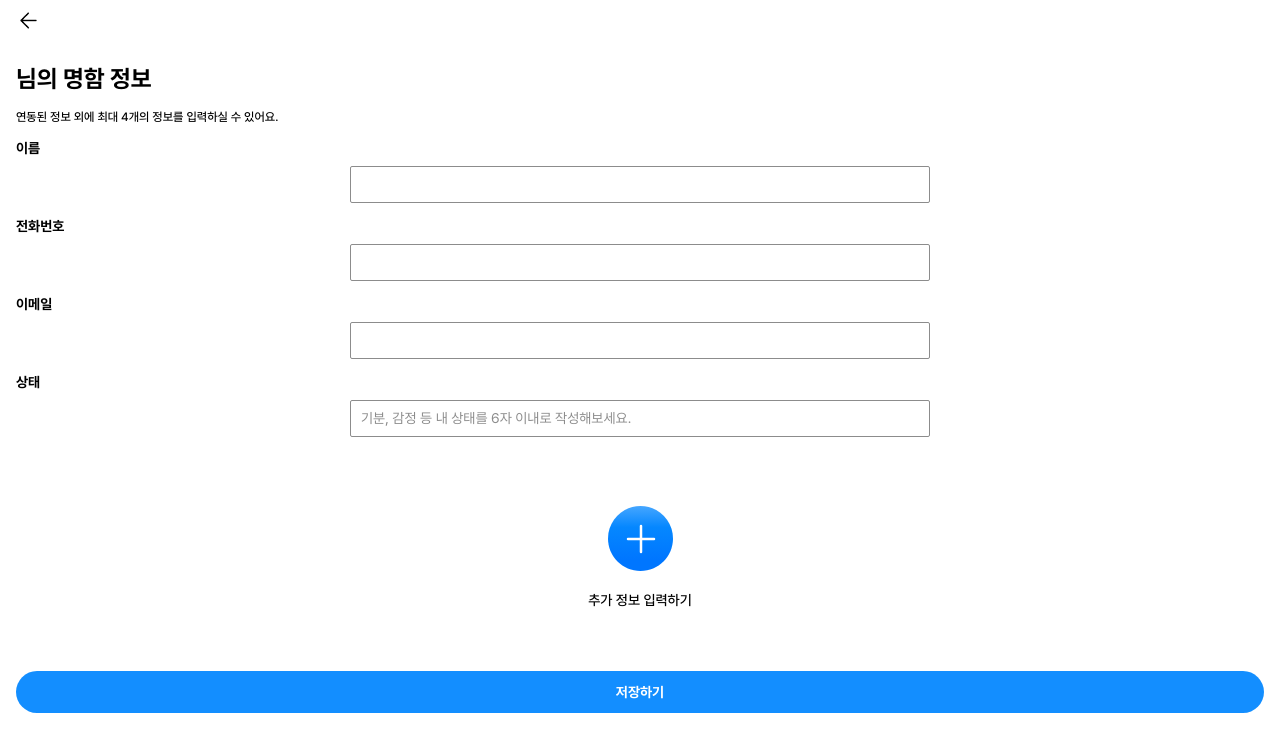
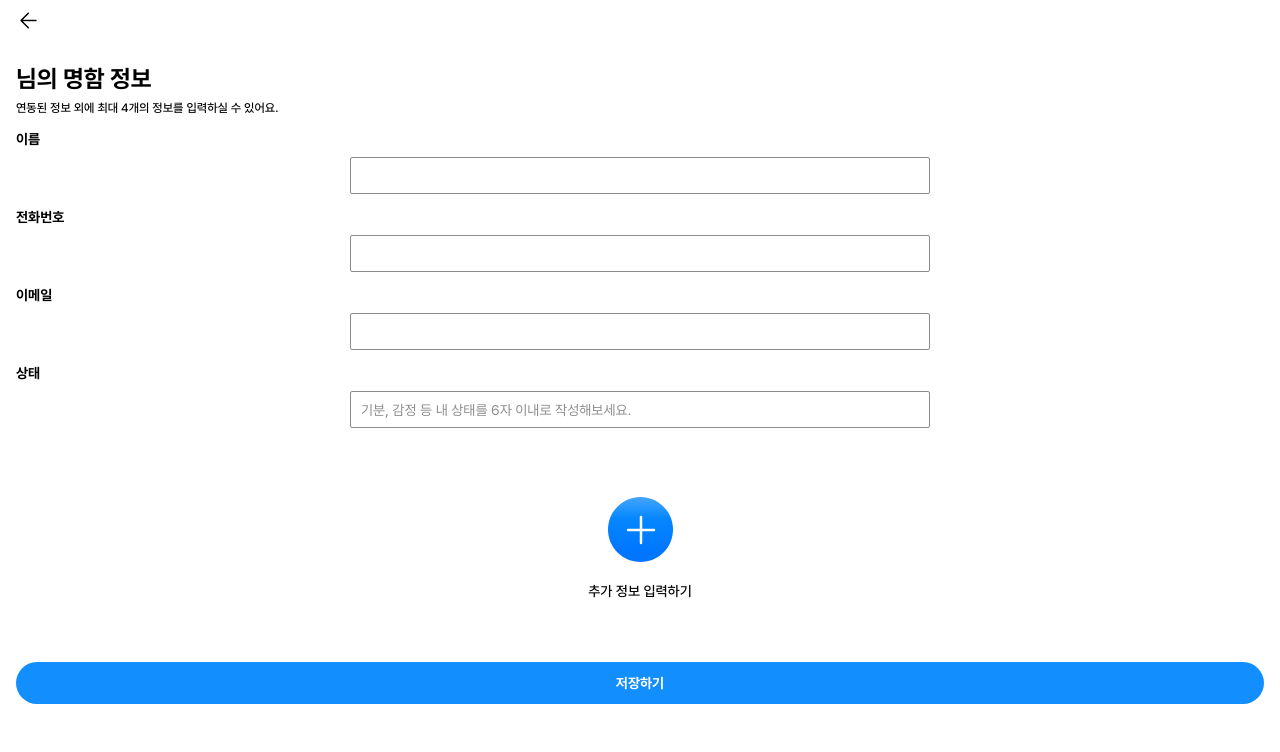
Before and after one commit to 9oormthon-univ/2024_BEOTKKOTTHON_TEAM_17_FE, a React (Create React App) app: page /mypage/edit in a window 1280 px wide. Shown: the top 752 px of the page. Built offline with nearby package versions, Linux system fonts and the light colour scheme; no server answers.

Commit message:
Design : 글자 간격 조정

```diff
--- a/package.json
+++ b/package.json
@@ -10,6 +10,7 @@
     "@uiw/react-color-wheel": "^2.1.1",
     "@zxing/library": "^0.20.0",
     "axios": "^1.6.7",
+    "hangul-js": "^0.2.6",
     "html5-qrcode": "^2.3.8",
     "react": "^18.2.0",
     "react-color": "^2.19.3",
--- a/src/pages/MyPageEdit.js
+++ b/src/pages/MyPageEdit.js
@@ -184,16 +184,15 @@ const Input = styled.input`
   outline: none;
 
   color: #8c8c8c;
+  font-family: Pretendard;
+  font-size: 14px;
+  font-style: normal;
+  font-weight: 400;
+  line-height: normal;
 
   &::placeholder {
     color: #8c8c8c;
-    font-family: Pretendard;
-    font-size: 14px;
-    font-style: normal;
-    font-weight: 400;
-    line-height: normal;
   }
-
   @media (hover: hover) and (pointer: fine) {
     width: 343px;
   }
--- a/src/styles/Title.js
+++ b/src/styles/Title.js
@@ -3,7 +3,7 @@ import styled from "styled-components";
 export const MainText = styled.div`
   align-self: flex-start;
   margin-top: 20px;
-  margin-bottom: 17px;
+  margin-bottom: 8px;
   margin-left: 16px;
 
   color: #000;
```
Also changed, not shown: 1 other file (tests, documents, lock files or other folders).
